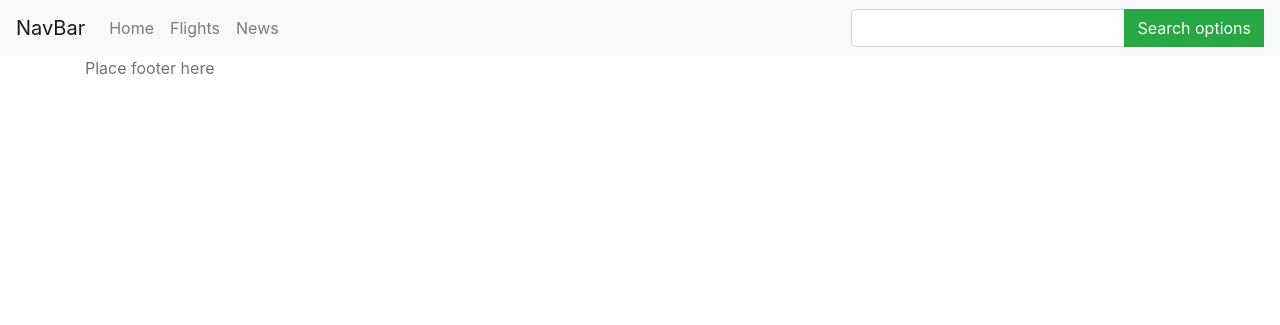
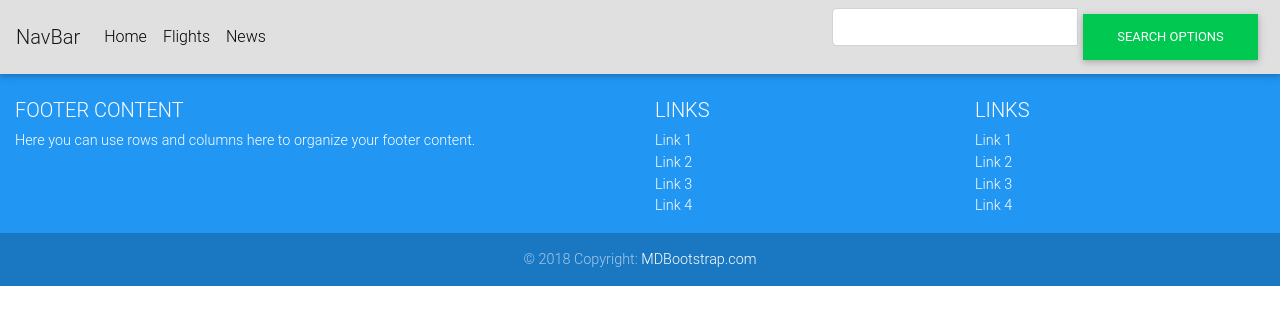
Before and after one commit to myrell8/Proftaak2, a PHP site: page /FlightCheck/nieuws.php in a window 1280 px wide. Shown: the top 325 px of the page. Run offline with PHP 8.4, Linux system fonts and the light colour scheme; some libraries are stand-ins or nearby versions.

Commit message:
Includes

```diff
--- a/includes/footer.inc.php
+++ b/includes/footer.inc.php
@@ -1,5 +1,83 @@
-<footer class="footer">
-<div class="container">
-<span class="text-muted">Place footer here</span>
-</div>
-</footer>
+<!-- Footer -->
+<footer class="page-footer font-small blue pt-4">
+
+    <!-- Footer Links -->
+    <div class="container-fluid text-center text-md-left">
+
+      <!-- Grid row -->
+      <div class="row">
+
+        <!-- Grid column -->
+        <div class="col-md-6 mt-md-0 mt-3">
+
+          <!-- Content -->
+          <h5 class="text-uppercase">Footer Content</h5>
+          <p>Here you can use rows and columns here to organize your footer content.</p>
+
+        </div>
+        <!-- Grid column -->
+
+        <hr class="clearfix w-100 d-md-none pb-3">
+
+        <!-- Grid column -->
+        <div class="col-md-3 mb-md-0 mb-3">
+
+            <!-- Links -->
+            <h5 class="text-uppercase">Links</h5>
+
+            <ul class="list-unstyled">
+              <li>
+                <a href="#!">Link 1</a>
+              </li>
+              <li>
+                <a href="#!">Link 2</a>
+              </li>
+              <li>
+                <a href="#!">Link 3</a>
+              </li>
+              <li>
+                <a href="#!">Link 4</a>
+              </li>
+            </ul>
+
+          </div>
+          <!-- Grid column -->
+
+          <!-- Grid column -->
+          <div class="col-md-3 mb-md-0 mb-3">
+
+            <!-- Links -->
+            <h5 class="text-uppercase">Links</h5>
+
+            <ul class="list-unstyled">
+              <li>
+                <a href="#!">Link 1</a>
+              </li>
+              <li>
+                <a href="#!">Link 2</a>
+              </li>
+              <li>
+                <a href="#!">Link 3</a>
+              </li>
+              <li>
+                <a href="#!">Link 4</a>
+              </li>
+            </ul>
+
+          </div>
+          <!-- Grid column -->
+
+      </div>
+      <!-- Grid row -->
+
+    </div>
+    <!-- Footer Links -->
+
+    <!-- Copyright -->
+    <div class="footer-copyright text-center py-3">© 2018 Copyright:
+      <a href="https://mdbootstrap.com/education/bootstrap/"> MDBootstrap.com</a>
+    </div>
+    <!-- Copyright -->
+
+  </footer>
+  <!-- Footer -->
--- a/includes/header.inc.php
+++ b/includes/header.inc.php
@@ -23,3 +23,9 @@
 		</div>
 
 </nav>
+
+<link rel="stylesheet" href="https://maxcdn.bootstrapcdn.com/font-awesome/4.7.0/css/font-awesome.min.css">
+<!-- Bootstrap core CSS -->
+<link href="https://cdnjs.cloudflare.com/ajax/libs/twitter-bootstrap/4.1.3/css/bootstrap.min.css" rel="stylesheet">
+<!-- Material Design Bootstrap -->
+<link href="https://cdnjs.cloudflare.com/ajax/libs/mdbootstrap/4.5.15/css/mdb.min.css" rel="stylesheet">
```
